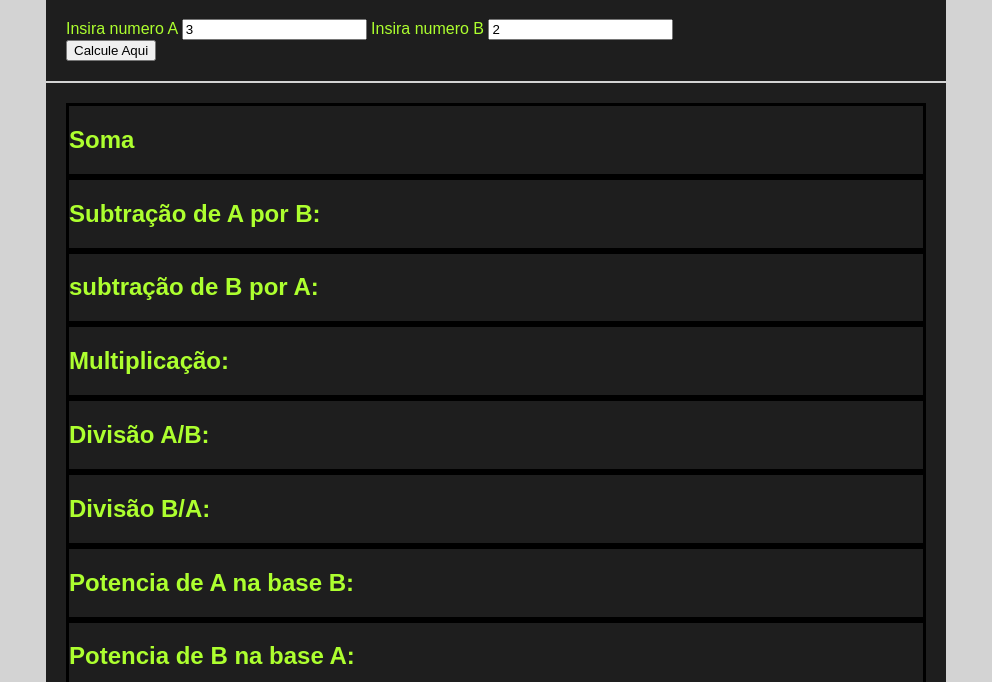
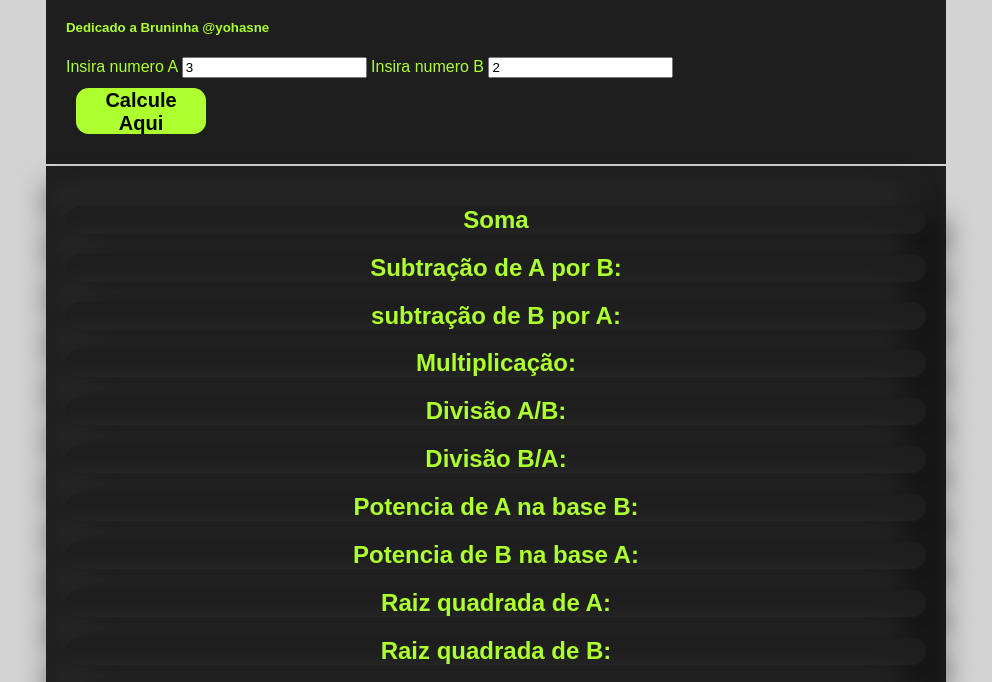
Before and after one commit to dioguit0s/projeto-calculadora, a plain HTML site: page index.html in a window 1280 px wide. Shown: the part 91-773 px from the top of the page, without its empty margins (144-1136 px from the left). Drawn offline with Linux system fonts and the light colour scheme.

Commit message:
alteração final

```diff
--- a/css/style.css
+++ b/css/style.css
@@ -28,13 +28,48 @@ main {
   color: greenyellow;
 }
 
-#calculos {
-  border-style: solid;
-  border-width: 3px;
-  border-color: black;
-  box-sizing: border-box 500px;
+div {
+  text-align: center;
+  border-radius: 73px;
+  background: #1e1e1e;
+  box-shadow: 18px 18px 30px #111111, -18px -18px 30px #2b2b2b;
 }
 
-#botaoCalcula {
+.btn {
+  width: 6.5em;
+  height: 2.3em;
+  margin: 0.5em;
+  background: greenyellow;
+  color: black;
+  border: none;
+  border-radius: 0.625em;
+  font-size: 20px;
+  font-weight: bold;
   cursor: pointer;
+  position: relative;
+  z-index: 1;
+  overflow: hidden;
 }
+
+button:hover {
+  color: black;
+}
+
+button:after {
+  content: '';
+  background: white;
+  position: absolute;
+  z-index: -1;
+  left: -20%;
+  right: -20%;
+  top: 0;
+  bottom: 0;
+  transform: skewX(-45deg) scale(0, 1);
+  transition: all 0.5s;
+}
+
+button:hover:after {
+  transform: skewX(-45deg) scale(1, 1);
+  -webkit-transition: all 0.5s;
+  transition: all 0.5s;
+}
--- a/index.html
+++ b/index.html
@@ -12,6 +12,7 @@
   <body>
     <header>
       <h1>Super Calculadora</h1>
+      <h5>Dedicado a Bruninha @yohasne</h5>
 
       <p>
         <label for="numeroA">Insira numero A</label>
@@ -21,7 +22,7 @@
         <input type="number" id="numeroB" value="2" />
       </p>
 
-      <button id="botaoCalcula" onclick="iniciar()">Calcule Aqui</button>
+      <button class="btn" onclick="iniciar()">Calcule Aqui</button>
     </header>
     <main>
       <div id="calculos">
```
